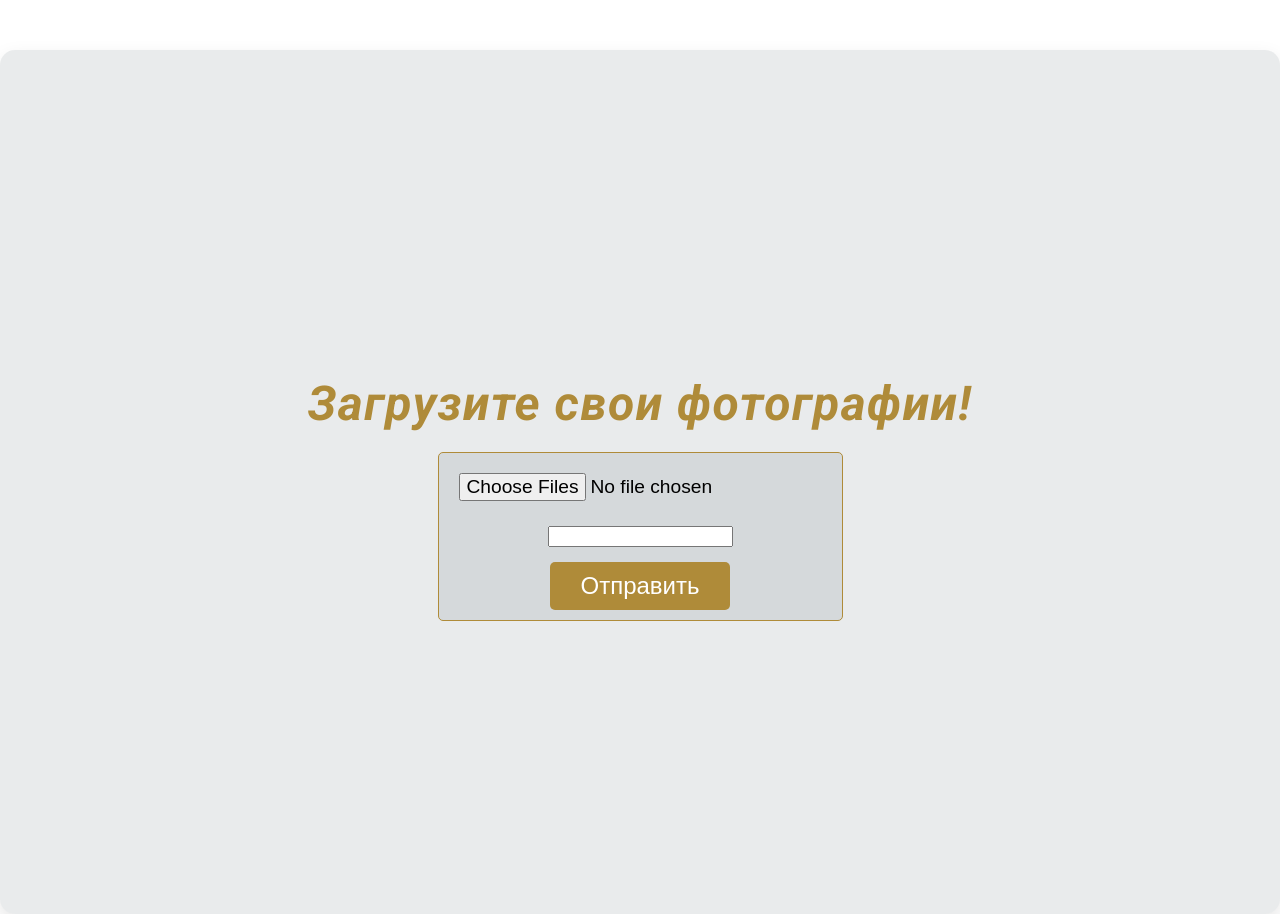
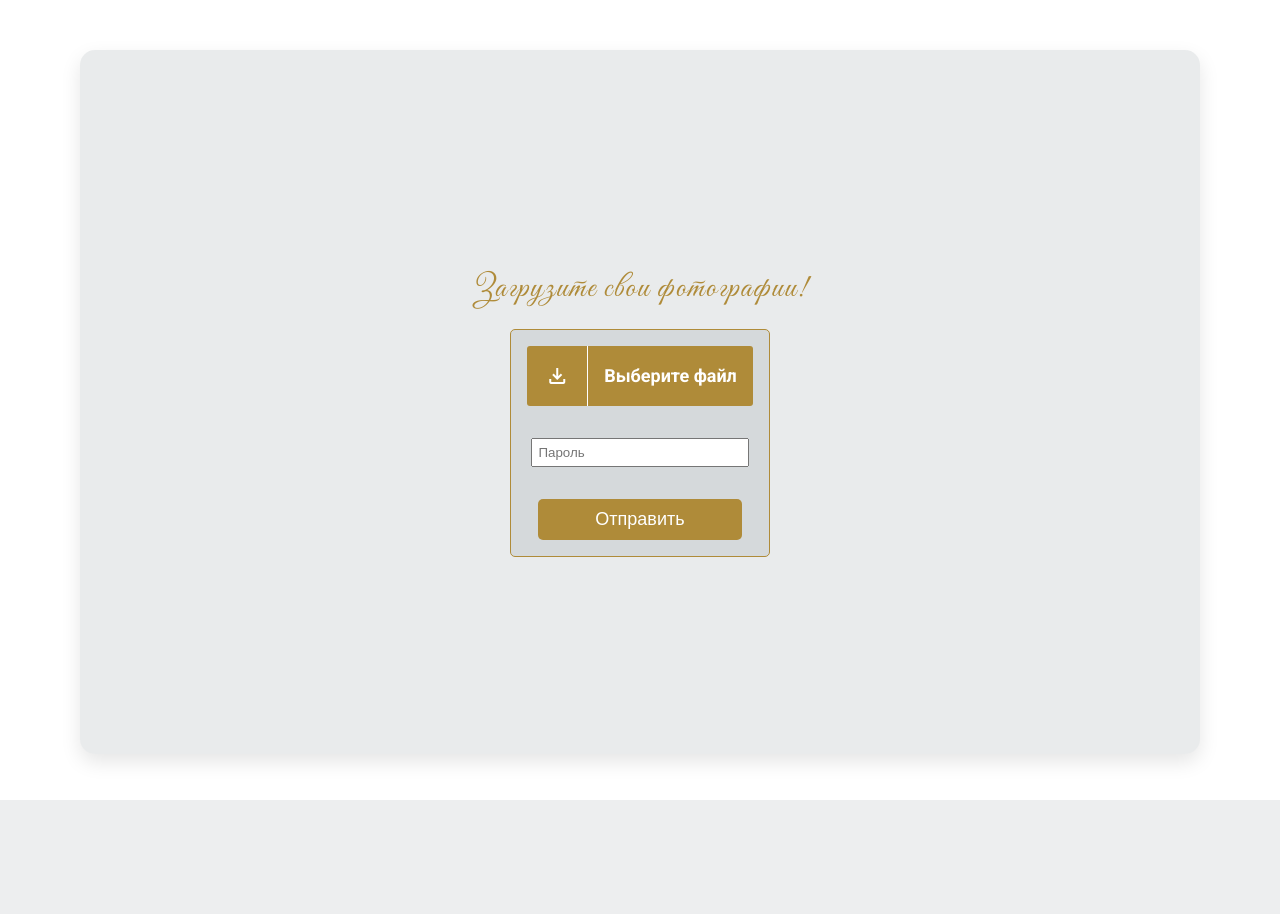
Before and after one commit to vladibuyanov/wedding_invitation, a Flask app: template templates/upload.html in a window 1280 px wide. After the commit the page ends 800 px from the top, so only its background shows below. Run offline with Flask 3, Linux system fonts and the light colour scheme; the template is opened without the code that fills it, so the values that code supplies are empty.

Commit message:
New version of the upload page, and also fix for upload function

```diff
--- a/core/functions.py
+++ b/core/functions.py
@@ -57,4 +57,4 @@ def upload_files_to_drive(drive_service, files) -> bool:
         ).execute()
         os.remove(file.filename)
 
-        return True
+    return True
--- a/static/css/styles.css
+++ b/static/css/styles.css
@@ -1,3 +1,5 @@
+/* Main css file */
+
 :root {
     --main-color: #0000;
     --second-color: #0000;
@@ -500,55 +502,3 @@ body {
         }
     }
 }
-
-
-#upload-section {
-    display: flex;
-    flex-direction: column;
-    align-items: center;
-    justify-content: center;
-    height: 100vh;
-    text-align: center;
-    background-color: var(--second-background-color);
-    border-radius: 15px;
-    box-shadow: 0 8px 20px rgba(0, 0, 0, 0.1);
-
-    & h1 {
-        font-size: 3rem;
-        color: var(--main-font-color);
-        margin-bottom: 20px;
-    }
-    & form {
-        display: flex;
-        flex-direction: column;
-        align-items: center;
-        gap: 15px;
-        border: 1px solid var(--button-background-color);
-        border-radius: 5px;
-        background-color: var(--second-background-color);
-        padding: 10px;
-    }
-    & input[type="file"] {
-        padding: 10px;
-        font-size: 1.2rem;
-        cursor: pointer;
-    }
-    button {
-        font-size: 1.5rem;
-        padding: 10px 30px;
-        background-color: var(--button-background-color);
-        color: #ffffff;
-        border: none;
-        border-radius: 5px;
-        transition: background-color 0.3s ease;
-    }
-    button:hover {
-        background-color: var(--button-second-color);
-    }
-
-    p {
-        margin-top: 15px;
-        font-size: 1.2rem;
-        color: var(--second-font-color);
-    }
-}
--- /dev/null
+++ b/static/css/upload.css
@@ -0,0 +1,88 @@
+/* /upload css file */
+
+#upload-section {
+    height: 80vh;
+    width: 80%;
+    margin: auto;
+
+    display: flex;
+    flex-direction: column;
+    align-items: center;
+    justify-content: center;
+
+    text-align: center;
+    background-color: var(--second-background-color);
+    border-radius: 15px;
+    box-shadow: 0 8px 20px rgba(0, 0, 0, 0.1);
+    & h1, p {
+        color: var(--main-font-color);
+    }
+    & h1 {
+        font-size: 2rem;
+        margin-bottom: 20px;
+    }
+    p {
+        margin-top: 2rem;
+        font-size: 1.5rem;
+    }
+
+    & form {
+        padding: 1rem;
+
+        display: flex;
+        flex-direction: column;
+        align-items: center;
+        gap: 2rem;
+
+        background-color: var(--second-background-color);
+        border: 1px solid var(--button-background-color);
+        border-radius: 5px;
+
+        & input[type="file"] {
+            opacity: 0;
+            visibility: hidden;
+            position: absolute;
+        }
+        & .label-button {
+            background: var(--button-background-color);
+            color: #fff;
+            font-size: 1.125rem;
+            font-weight: 700;
+            display: flex;
+            align-items: center;
+            justify-content: center;
+            border-radius: 3px;
+            cursor: pointer;
+
+            & .label-button-wrapper {
+                height: 60px;
+                width: 60px;
+                display: flex;
+                align-items: center;
+                justify-content: center;
+                border-right: 1px solid #fff;
+            }
+            & .label-button-text {
+                padding: 1rem;
+            }
+        }
+        & input[type="password"] {
+            width: 90%;
+            padding: 5px;
+        }
+        /* Button */
+        button {
+            width: 90%;
+            font-size: 1.125rem;
+            padding: 10px 30px;
+            background-color: var(--button-background-color);
+            color: #ffffff;
+            border: none;
+            border-radius: 5px;
+            transition: background-color 0.3s ease;
+        }
+        button:hover {
+            background-color: var(--button-second-color);
+        }
+    }
+}
--- /dev/null
+++ b/static/js/upload.js
@@ -0,0 +1,10 @@
+let main_element = document.getElementById('photo-input');
+let input_text = document.getElementById('photo-input-text');
+
+main_element.addEventListener('change', function () {
+    let countFiles = '';
+
+    if (this.files && this.files.length >= 1)
+        countFiles = this.files.length;
+        input_text.innerText = `Выбрано файлов: ${countFiles}`
+});
--- a/templates/upload.html
+++ b/templates/upload.html
@@ -6,21 +6,31 @@
     <title>Загрузка фотографий</title>
     <!-- CSS -->
     <link rel="stylesheet" href="/static/css/styles.css">
+    <link rel="stylesheet" href="/static/css/upload.css">
     <link rel="preconnect" href="https://fonts.googleapis.com">
     <link rel="preconnect" href="https://fonts.gstatic.com" crossorigin>
     <link href="https://fonts.googleapis.com/css2?family=Great+Vibes&family=Lora:ital,wght@0,400..700;1,400..700&family=Roboto:ital,wght@0,100;0,300;0,400;0,500;0,700;0,900;1,100;1,300;1,400;1,500;1,700;1,900&display=swap"
           rel="stylesheet">
+    <link rel="stylesheet" href="https://fonts.googleapis.com/css2?family=Material+Symbols+Outlined:opsz,wght,FILL,GRAD@20..48,100..700,0..1,-50..200&icon_names=download" />
+    <!-- JS -->
+    <script src="{{ url_for('static', filename='js/upload.js') }}" defer></script>
 </head>
 <body>
     <div class="section" id="upload-section">
-        <h1>Загрузите свои фотографии!</h1>
+        <h1 class="great-vibes-regular">Загрузите свои фотографии!</h1>
         <form action="/upload" method="POST" enctype="multipart/form-data">
-            <input type="file" name="photos" multiple required>
-            <input type="password" name="password">
+            <label for="photo-input" class="label-button">
+                <span class="label-button-wrapper">
+                    <span class="material-symbols-outlined">download</span>
+                </span>
+                <span class="label-button-text" id="photo-input-text">Выберите файл</span>
+            </label>
+            <input type="file" name="photos" id="photo-input" multiple required>
+            <input type="password" name="password" id="pwd-input" placeholder="Пароль">
             <button type="submit">Отправить</button>
         </form>
         {% if message %}
-        <p>{{ message }}</p>
+        <p class="great-vibes-regular">{{ message }}</p>
         {% endif %}
     </div>
 </body>
```
